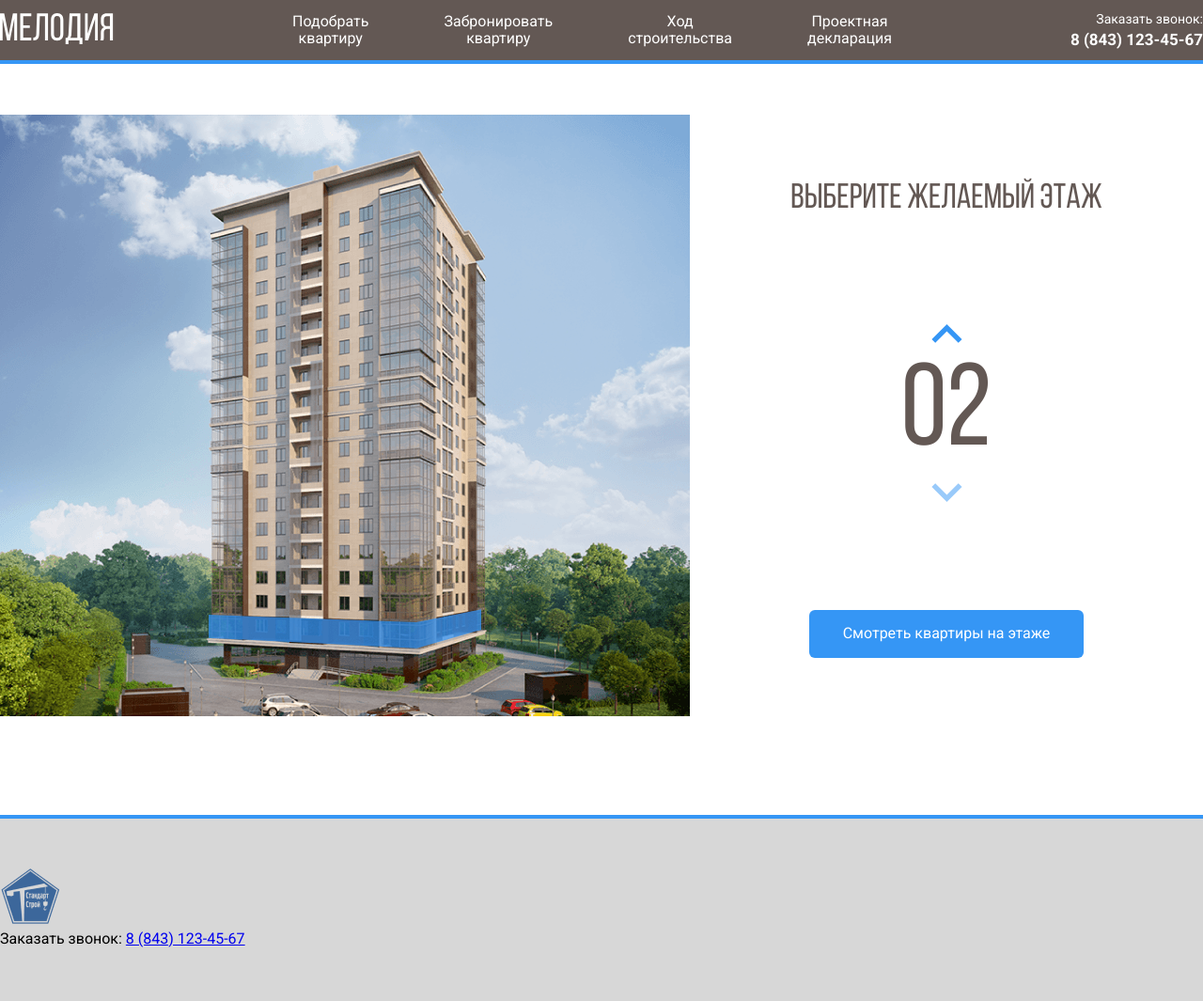
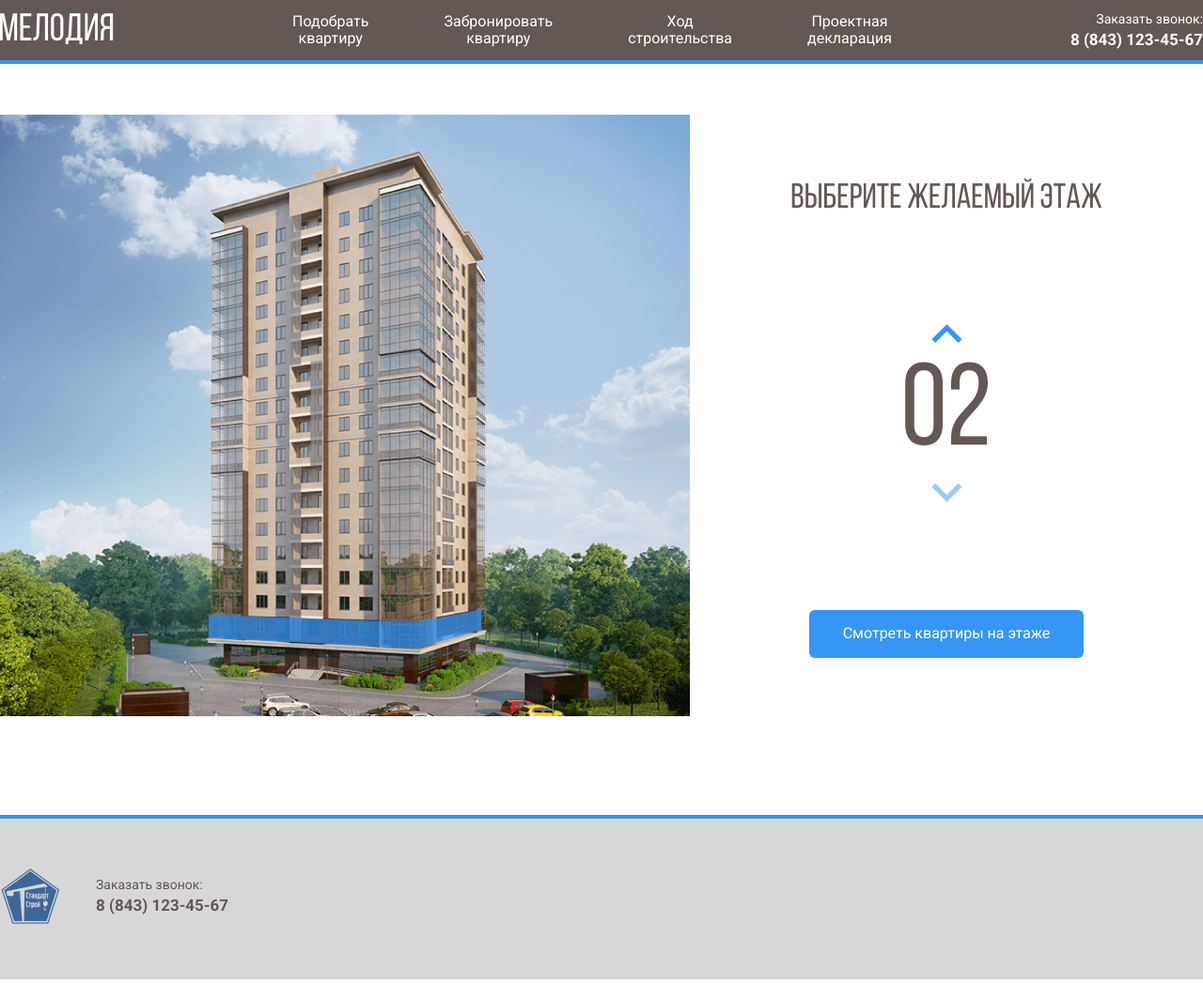
Before and after one commit to AnisinPavel/melody, a plain HTML site: page index.html in a window 1280 px wide. Shown: the whole page at 94% size. After the commit the page ends 1042 px from the top, so only its background shows below. Drawn offline with nearby package versions, Linux system fonts and the light colour scheme.

Commit message:
Стилизация футера

```diff
--- a/css/style.css
+++ b/css/style.css
@@ -258,4 +258,31 @@ path.current-floor {
   margin: auto;
   padding-top: 50px;
   padding-bottom: 56px;
+  display: flex;
+  /* justify-content: space-between; */
+  align-items: center;
 }
+
+.footer-logo {
+  margin-right: 37px;
+}
+
+.footer-contacts {
+  text-align: left;
+}
+
+.footer-text {
+  display: block;
+  color: #635854;
+  margin-bottom: 4px;
+  font-size: 14px;
+  line-height: 16px;
+}
+
+.footer-phone {
+  font-weight: bold;
+  font-size: 17px;
+  line-height: 20px;
+  text-decoration: none;
+  color: #635854;
+}
```
